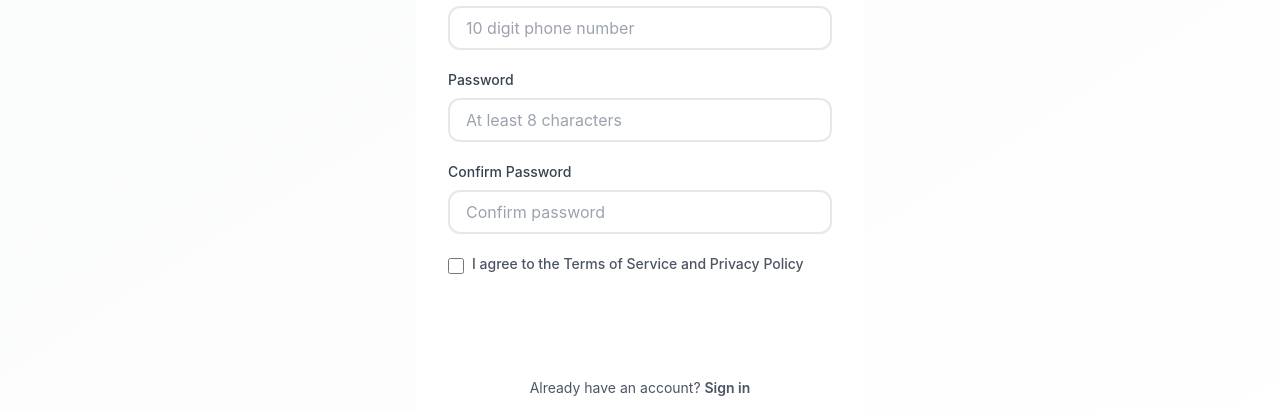
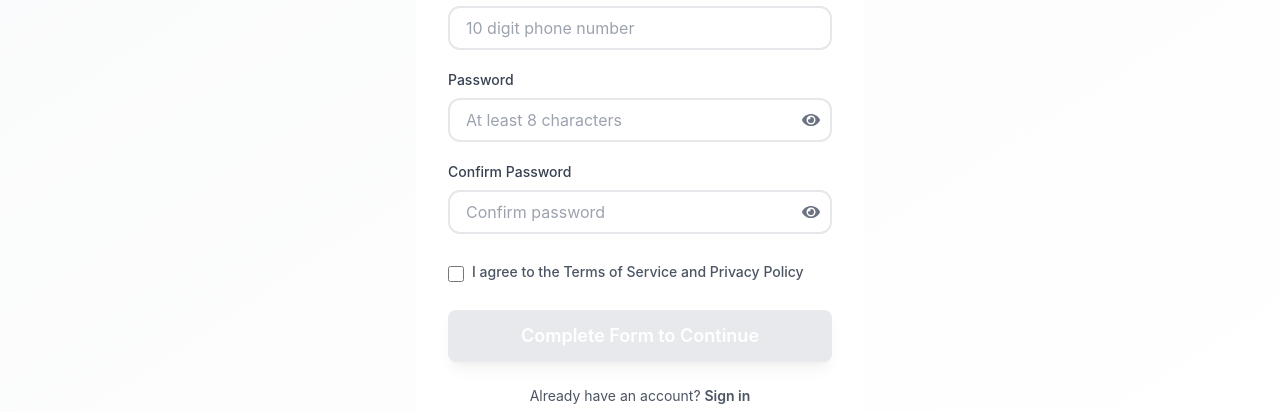
Before and after one commit to rudra2005387/RentGO, a React (Vite) app in the folder client/: page /register in a window 1280 px wide. Shown: the part 434-846 px from the top of the page. Built offline with nearby package versions, Linux system fonts and the light colour scheme; no server answers.

Commit message:
redesigning the login page

```diff
--- a/client/src/components/navbar/AirbnbStyleNavbar.jsx
+++ b/client/src/components/navbar/AirbnbStyleNavbar.jsx
@@ -389,12 +389,7 @@ export default function AirbnbStyleNavbar() {
                   Log out
                 </button>
               </>
-            ) : (
-              <>
-                <Link to="/login" onClick={() => setMobileMenuOpen(false)} className="block px-4 py-3 text-[#222222] hover:bg-[#F7F7F7] rounded-lg text-sm font-semibold">Log in</Link>
-                <Link to="/register" onClick={() => setMobileMenuOpen(false)} className="block px-4 py-3 text-[#222222] hover:bg-[#F7F7F7] rounded-lg text-sm font-medium">Sign up</Link>
-              </>
-            )}
+            ) : null}
           </div>
         </div>
       </motion.div>
--- a/client/src/pages/Register.jsx
+++ b/client/src/pages/Register.jsx
@@ -1,6 +1,7 @@
 import { useState } from "react";
 import { useNavigate, Link } from "react-router-dom";
 import { motion } from "framer-motion";
+import { FaEye, FaEyeSlash, FaCheckCircle } from "react-icons/fa";
 import { useAuth } from "../hooks/useAuth";
 import { Button, Input, Alert } from "../components/ui";
 
@@ -16,8 +17,30 @@ const Register = () => {
     phone: "",
   });
 
+  const [showPassword, setShowPassword] = useState(false);
+  const [showConfirmPassword, setShowConfirmPassword] = useState(false);
+  const [termsAccepted, setTermsAccepted] = useState(false);
   const [error, setError] = useState("");
   const [loading, setLoading] = useState(false);
+
+  // Validation logic
+  const isEmailValid = (email) => {
+    const emailRegex = /^[^\s@]+@[^\s@]+\.[^\s@]+$/;
+    return emailRegex.test(email);
+  };
+
+  const isPasswordStrong = (password) => password.length >= 8;
+
+  const isFormValid = () => {
+    return (
+      formData.fullName.trim().length > 0 &&
+      isEmailValid(formData.email) &&
+      isPasswordStrong(formData.password) &&
+      formData.password === formData.confirmPassword &&
+      formData.phone.length === 10 &&
+      termsAccepted
+    );
+  };
 
   const handleChange = (e) => {
     const { name, value } = e.target;
@@ -39,18 +62,28 @@ const Register = () => {
       return;
     }
 
+    if (!isEmailValid(formData.email)) {
+      setError("Please enter a valid email address.");
+      return;
+    }
+
     if (formData.password !== formData.confirmPassword) {
       setError("Passwords do not match.");
       return;
     }
 
-    if (formData.password.length < 8) {
+    if (!isPasswordStrong(formData.password)) {
       setError("Password must be at least 8 characters.");
       return;
     }
 
     if (formData.phone.length !== 10) {
       setError("Phone number must be 10 digits.");
+      return;
+    }
+
+    if (!termsAccepted) {
+      setError("Please accept the Terms of Service and Privacy Policy.");
       return;
     }
 
@@ -170,34 +203,80 @@ const Register = () => {
             <label className="block text-sm font-medium text-gray-700 mb-2">
               Password
             </label>
+            <div className="relative">
               <Input
-              type="password"
+                type={showPassword ? "text" : "password"}
                 name="password"
                 value={formData.password}
                 onChange={handleChange}
                 placeholder="At least 8 characters"
                 required
               />
+              <button
+                type="button"
+                onClick={() => setShowPassword(!showPassword)}
+                className="absolute right-3 top-1/2 -translate-y-1/2 text-gray-500 hover:text-gray-700 transition-colors focus:outline-none"
+                aria-label={showPassword ? "Hide password" : "Show password"}
+              >
+                {showPassword ? (
+                  <FaEyeSlash className="text-lg" />
+                ) : (
+                  <FaEye className="text-lg" />
+                )}
+              </button>
+            </div>
+            {formData.password && (
+              <p className={`text-xs mt-1 ${isPasswordStrong(formData.password) ? 'text-green-600' : 'text-orange-600'}`}>
+                {isPasswordStrong(formData.password) ? '✓ Strong password' : '⚠ At least 8 characters required'}
+              </p>
+            )}
           </div>
 
           <div>
             <label className="block text-sm font-medium text-gray-700 mb-2">
               Confirm Password
             </label>
+            <div className="relative">
               <Input
-              type="password"
+                type={showConfirmPassword ? "text" : "password"}
                 name="confirmPassword"
                 value={formData.confirmPassword}
                 onChange={handleChange}
                 placeholder="Confirm password"
                 required
               />
+              <button
+                type="button"
+                onClick={() => setShowConfirmPassword(!showConfirmPassword)}
+                className="absolute right-3 top-1/2 -translate-y-1/2 text-gray-500 hover:text-gray-700 transition-colors focus:outline-none"
+                aria-label={showConfirmPassword ? "Hide password" : "Show password"}
+              >
+                {showConfirmPassword ? (
+                  <FaEyeSlash className="text-lg" />
+                ) : (
+                  <FaEye className="text-lg" />
+                )}
+              </button>
+            </div>
+            {formData.confirmPassword && (
+              <p className={`text-xs mt-1 flex items-center gap-1 ${formData.password === formData.confirmPassword ? 'text-green-600' : 'text-red-600'}`}>
+                {formData.password === formData.confirmPassword ? (
+                  <>
+                    <FaCheckCircle /> Passwords match
+                  </>
+                ) : (
+                  '✗ Passwords do not match'
+                )}
+              </p>
+            )}
           </div>
 
-          <div className="flex items-start gap-2">
+          <div className="flex items-start gap-2 pt-2">
             <input
               type="checkbox"
               id="terms"
+              checked={termsAccepted}
+              onChange={(e) => setTermsAccepted(e.target.checked)}
               className="h-4 w-4 rounded border-gray-300 text-primary focus:ring-primary mt-1"
               required
             />
@@ -213,8 +292,29 @@ const Register = () => {
             </label>
           </div>
 
-          <Button type="submit" disabled={loading} className="w-full" variant="primary" size="lg">
-            {loading ? "Creating Account..." : "Create Account"}
+          <Button
+            type="submit"
+            disabled={loading || !isFormValid()}
+            className={`w-full mt-8 py-3 rounded-lg shadow-lg font-semibold text-white transition-all duration-200 transform ${
+              isFormValid()
+                ? 'bg-gradient-to-r from-blue-600 to-blue-700 hover:from-blue-700 hover:to-blue-800 hover:shadow-xl hover:scale-105 active:scale-95 cursor-pointer'
+                : 'bg-gray-300 text-gray-500 cursor-not-allowed'
+            }`}
+            variant="primary"
+            size="lg"
+          >
+            {loading ? (
+              <span className="flex items-center justify-center">
+                <span className="animate-spin mr-2">⟳</span>
+                Creating Account...
+              </span>
+            ) : (
+              <>
+                <span className="flex items-center justify-center">
+                  {isFormValid() ? '✓ Sign Up & Create Account' : 'Complete Form to Continue'}
+                </span>
+              </>
+            )}
           </Button>
 
         </form>
```
Lines whose indentation alone changed are shown as unchanged.
